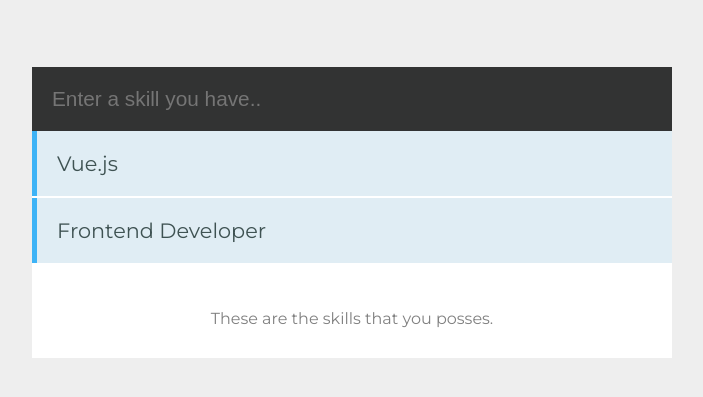
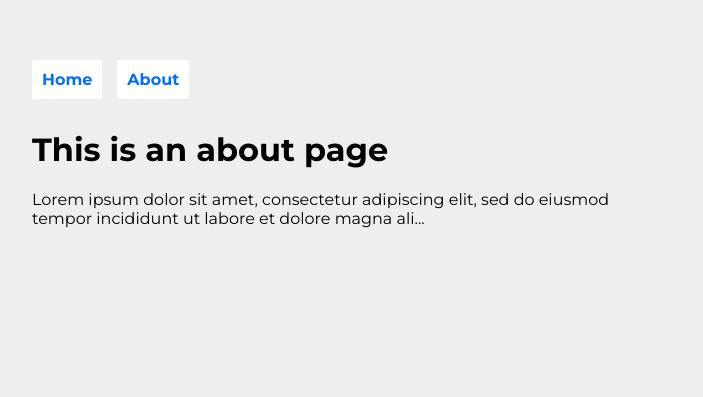
Before and after one commit to milaendo/vuePractice, a Vue app: page /#/about in a window 1280 px wide. Shown: the part 303-700 px from the top of the page, without its empty margins (288-991 px from the left). Built offline with nearby package versions, Linux system fonts and the light colour scheme; a small style sheet from the web is missing; the HTML template or start-up script is replaced by a standard one.

Commit message:
vue router added/ about component added with route

```diff
--- a/package.json
+++ b/package.json
@@ -9,7 +9,8 @@
   },
   "dependencies": {
     "vee-validate": "^2.1.0-beta.5",
-    "vue": "^2.5.16"
+    "vue": "^2.5.16",
+    "vue-router": "^3.0.1"
   },
   "devDependencies": {
     "@vue/cli-plugin-babel": "^3.0.0-beta.15",
--- a/src/App.vue
+++ b/src/App.vue
@@ -1,6 +1,10 @@
 <template>
-  <div id='app'>
-    <Skills />
+  <div id="app">
+      <nav>
+        <router-link to="/">Home</router-link>
+        <router-link to="/about">About</router-link>
+      </nav>
+    <router-view/>
   </div>
 </template>
 
@@ -24,7 +28,7 @@
   display: grid;
   grid-template-rows: auto;
   justify-items: center;
-  align-items: center;
+  padding-top:  50px;
 }
 body, html {
   margin: 0;
@@ -33,4 +37,17 @@
 #app {
     width: 50%;
 }
+nav {
+  padding: 20px 20px 20px 0;
+}
+
+nav a {
+  padding: 10px;
+  text-decoration: none;
+  background: #fff;
+  border-radius: 3px;
+  color: rgb(0, 110, 255);
+  font-weight: bold;
+  margin-right: 15px;
+}
 </style>
--- /dev/null
+++ b/src/components/About.vue
@@ -0,0 +1,6 @@
+<template>
+  <div class="about">
+    <h1>This is an about page</h1>
+    <p>Lorem ipsum dolor sit amet, consectetur adipiscing elit, sed do eiusmod tempor incididunt ut labore et dolore magna ali...</p>
+  </div>
+</template>
--- a/src/main.js
+++ b/src/main.js
@@ -1,11 +1,13 @@
 import Vue from 'vue'
 import App from './App.vue'
 import VeeValidate from 'vee-validate'
+import router from './router'
 
 Vue.use(VeeValidate)
 Vue.config.productionTip = false
 
 
 new Vue({
+  router,
   render: h => h(App)
 }).$mount('#app')
--- /dev/null
+++ b/src/router.js
@@ -0,0 +1,21 @@
+import Vue from 'vue'
+import Router from 'vue-router'
+import Skills from './components/Skills.vue'
+import About from './components/About.vue'
+
+Vue.use(Router)
+
+export default new Router({
+  routes: [
+    {
+      path: '/',
+      name: 'skills',
+      component: Skills
+    },
+    {
+      path: '/about',
+      name: 'about',
+      component: About
+    }
+  ]
+})
```
Also changed, not shown: 1 other file (tests, documents, lock files or other folders).
